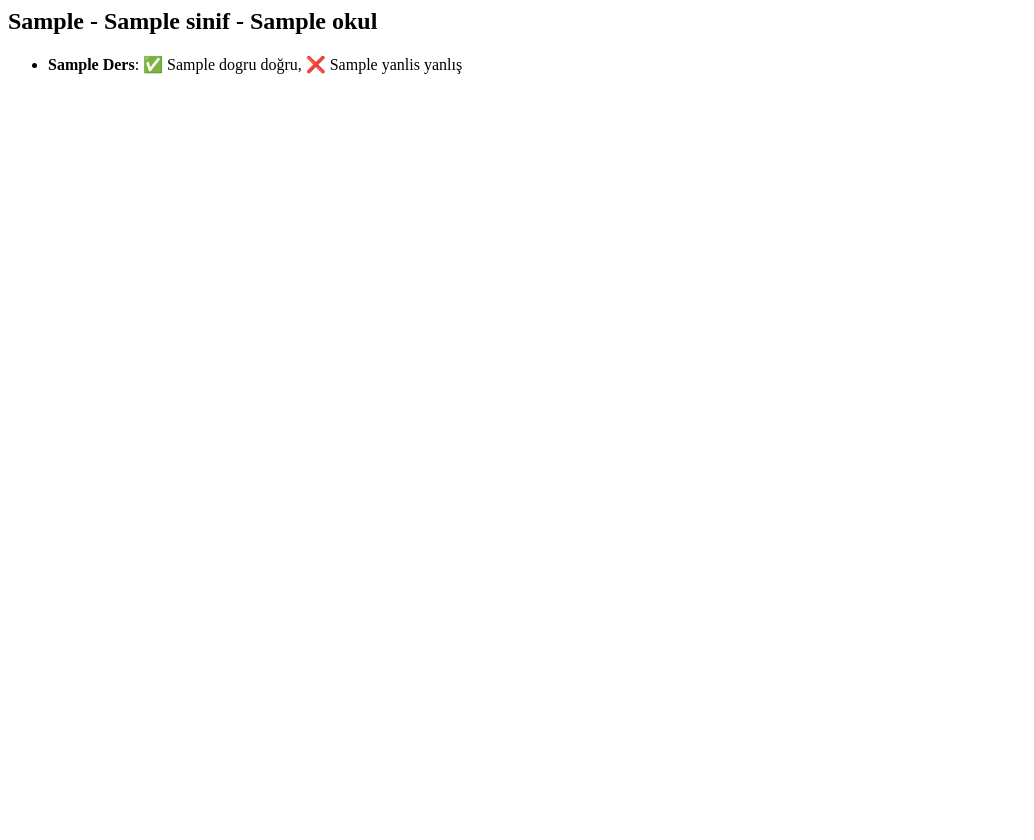
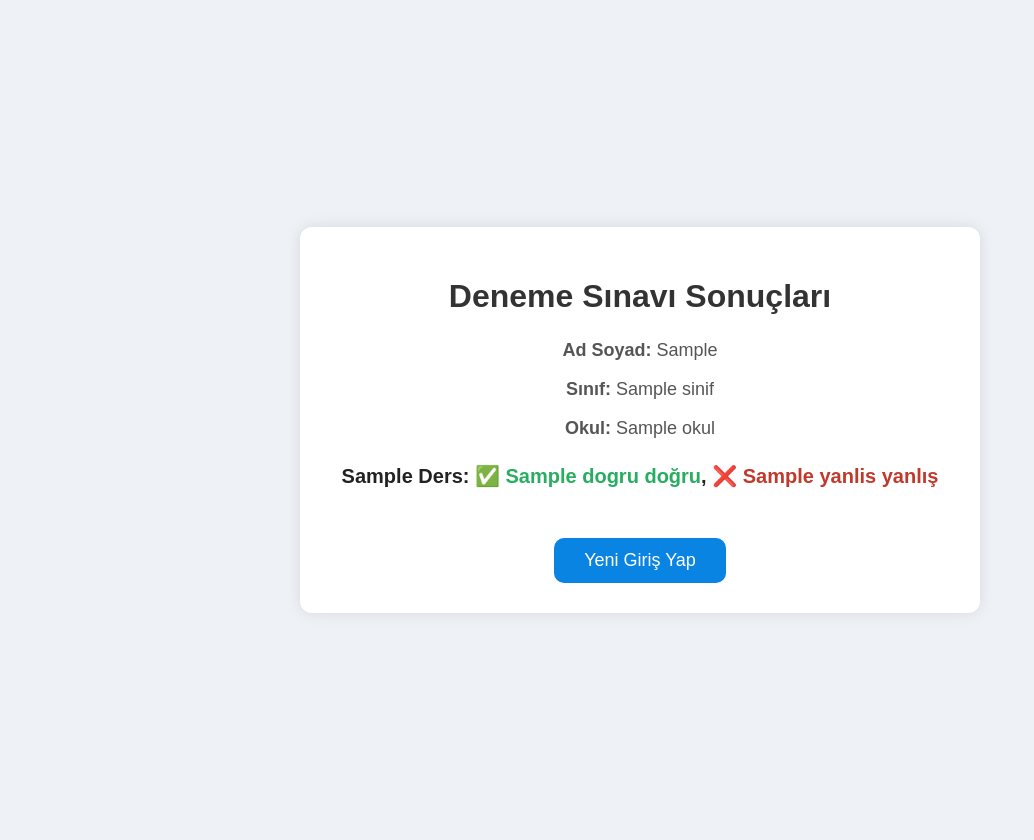
Before and after one commit to muratdeveli03/deneme-sinav-app, a Flask app: template templates/result.html in a window 1280 px wide. Shown: the whole page, without its empty margins (0-1034 px from the left). Before the commit the page ends 74 px from the top, so only its background shows below. Run offline with Flask 3, Linux system fonts and the light colour scheme; the template is opened without the code that fills it: most values are stand-ins (such as "Sample title", 1, 10 or a date in 2020).

Commit message:
Update result.html

```diff
--- a/templates/result.html
+++ b/templates/result.html
@@ -1,6 +1,92 @@
-<h2>{{ ad }} - {{ sinif }} - {{ okul }}</h2>
-<ul>
-  {% for ders, bilgi in sonuc.items() %}
-    <li><strong>{{ ders.title() }}</strong>: ✅ {{ bilgi.dogru }} doğru, ❌ {{ bilgi.yanlis }} yanlış</li>
-  {% endfor %}
-</ul>
+<!DOCTYPE html>
+<html lang="tr">
+<head>
+  <meta charset="UTF-8" />
+  <title>Deneme Sınavı Sonuçları</title>
+  <style>
+    body {
+      font-family: Arial, sans-serif;
+      background: #eef2f7;
+      display: flex;
+      justify-content: center;
+      align-items: center;
+      min-height: 100vh;
+      margin: 0;
+      padding: 20px;
+    }
+    .container {
+      background: white;
+      border-radius: 12px;
+      padding: 30px 40px;
+      box-shadow: 0 0 15px rgba(0,0,0,0.1);
+      max-width: 600px;
+      width: 100%;
+      text-align: center;
+    }
+    h1 {
+      margin-bottom: 25px;
+      color: #333;
+    }
+    .info {
+      font-size: 18px;
+      margin-bottom: 25px;
+      color: #555;
+    }
+    ul {
+      list-style: none;
+      padding: 0;
+      font-size: 20px;
+      color: #222;
+    }
+    li {
+      margin-bottom: 12px;
+      font-weight: 600;
+    }
+    .dogru {
+      color: #27ae60;
+    }
+    .yanlis {
+      color: #c0392b;
+    }
+    button {
+      margin-top: 30px;
+      padding: 12px 30px;
+      font-size: 18px;
+      background-color: #0984e3;
+      border: none;
+      border-radius: 10px;
+      color: white;
+      cursor: pointer;
+      transition: background-color 0.3s ease;
+    }
+    button:hover {
+      background-color: #74b9ff;
+    }
+  </style>
+</head>
+<body>
+  <div class="container">
+    <h1>Deneme Sınavı Sonuçları</h1>
+
+    <div class="info">
+      <p><strong>Ad Soyad:</strong> {{ ad }}</p>
+      <p><strong>Sınıf:</strong> {{ sinif }}</p>
+      <p><strong>Okul:</strong> {{ okul }}</p>
+    </div>
+
+    <ul>
+      {% for ders, bilgi in sonuc.items() %}
+      <li>
+        <strong>{{ ders.title() }}</strong>:
+        <span class="dogru">✅ {{ bilgi.dogru }} doğru</span>,
+        <span class="yanlis">❌ {{ bilgi.yanlis }} yanlış</span>
+      </li>
+      {% endfor %}
+    </ul>
+
+    <form action="/">
+      <button type="submit">Yeni Giriş Yap</button>
+    </form>
+  </div>
+</body>
+</html>
```
